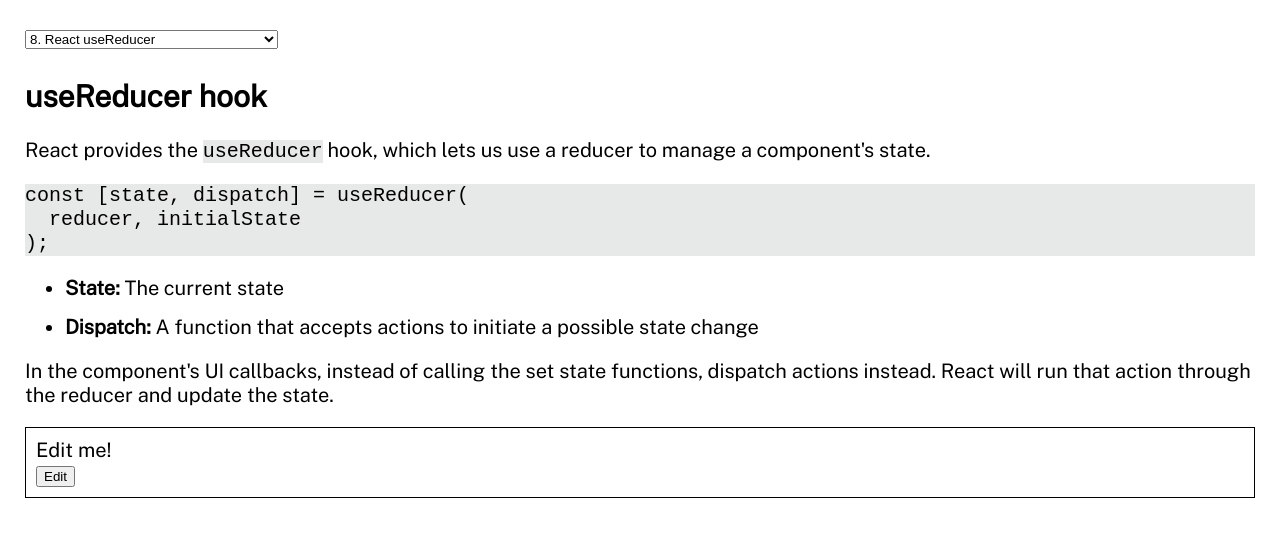
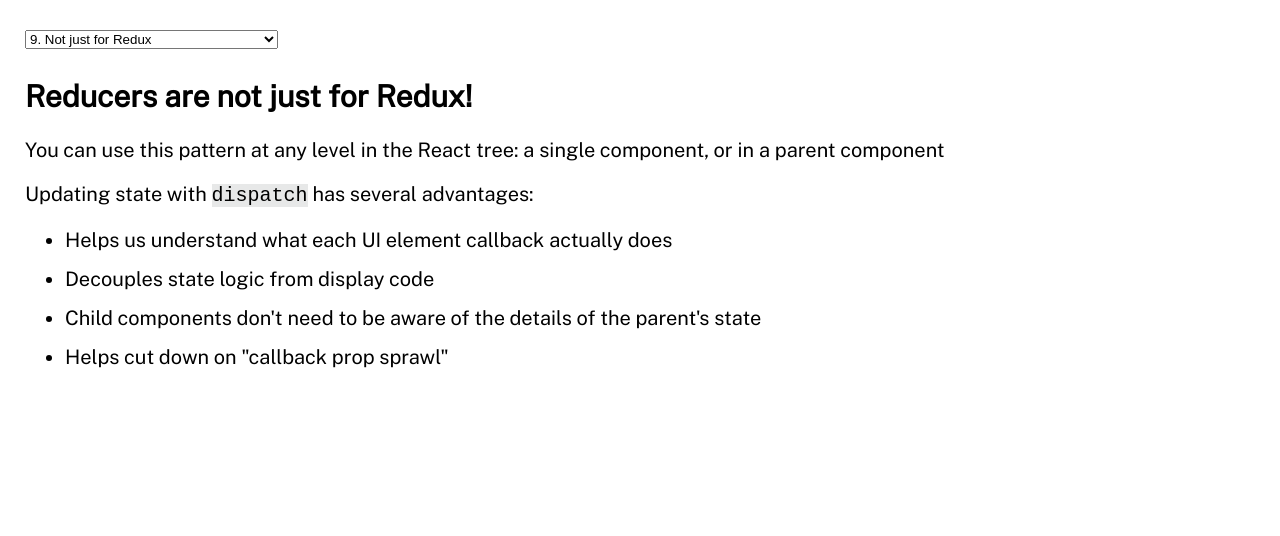
Before and after one commit to drbr/state-machine-talk, a React (Create React App) app: page / in a window 1280 px wide. Shown: the top 536 px of the page. Built offline with nearby package versions, Linux system fonts and the light colour scheme.

Commit message:
Not just for Redux

```diff
--- a/src/index.tsx
+++ b/src/index.tsx
@@ -11,6 +11,7 @@
 import { PluginSelectorDropdown } from './talkUtils/PluginSelectorDropdown';
 import { renderSlide } from './talkUtils/renderSlide';
 import { ReactUseReducer } from './slides/8.ReactUseReducer';
+import { NotJustForRedux } from './slides/9.NotJustForRedux';
 
 export interface SlidePlugin extends BasePlugin {
   element: React.ReactElement;
@@ -48,6 +49,10 @@
   {
     name: '8. React useReducer',
     element: <ReactUseReducer />,
+  },
+  {
+    name: '9. Not just for Redux',
+    element: <NotJustForRedux />,
   }
 );
 
--- /dev/null
+++ b/src/slides/9.NotJustForRedux.tsx
@@ -0,0 +1,26 @@
+import React from 'react';
+import { Mono } from '../talkUtils/FormattedText';
+
+export function NotJustForRedux() {
+  return (
+    <>
+      <h1>Reducers are not just for Redux!</h1>
+      <p>
+        You can use this pattern at any level in the React tree: a single
+        component, or in a parent component
+      </p>
+      <p>
+        Updating state with <Mono>dispatch</Mono> has several advantages:
+      </p>
+      <ul>
+        <li>Helps us understand what each UI element callback actually does</li>
+        <li>Decouples state logic from display code</li>
+        <li>
+          Child components don't need to be aware of the details of the parent's
+          state
+        </li>
+        <li>Helps cut down on "callback prop sprawl"</li>
+      </ul>
+    </>
+  );
+}
```
